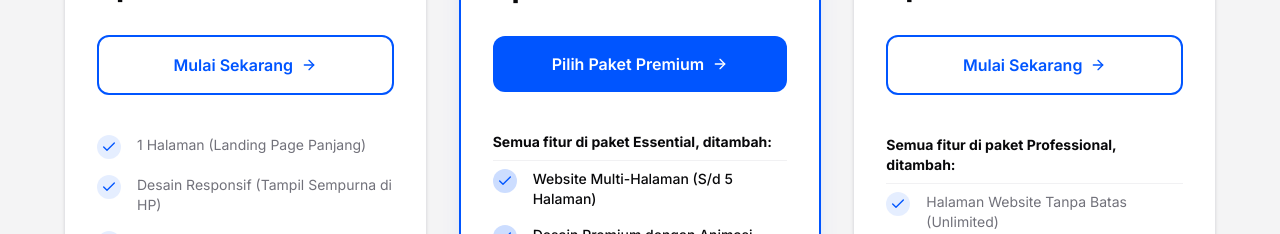
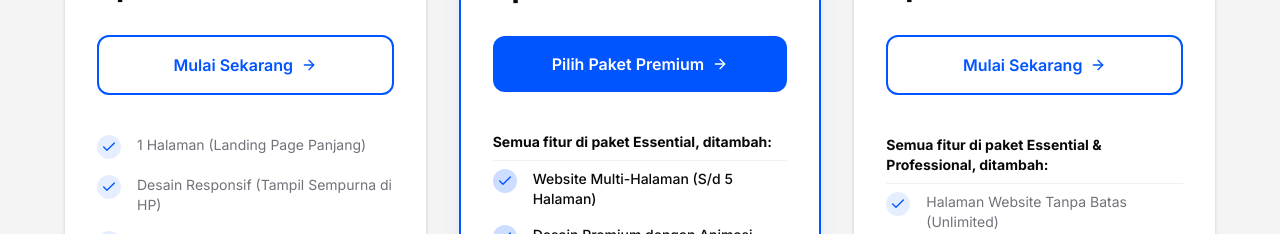
Before and after one commit to damosfxa/landingpage, a Next.js app: page / in a window 1280 px wide. Shown: the part 4720-4954 px from the top of the page. Built offline with nearby package versions, Linux system fonts and the light colour scheme.

Commit message:
fix: update pricing text for enterprise tier

```diff
--- a/src/components/sections/pricing.tsx
+++ b/src/components/sections/pricing.tsx
@@ -150,7 +150,7 @@ export function PricingSection() {
               <ul className="mt-10 flex-1 space-y-4">
                 {i > 0 && (
                   <li className="mb-2 pb-2 text-sm font-bold text-foreground border-b border-border/50">
-                    Semua fitur di paket {i === 1 ? "Essential" : "Professional"}, ditambah:
+                    Semua fitur di paket {i === 1 ? "Essential" : "Essential & Professional"}, ditambah:
                   </li>
                 )}
                 {plan.features.map((feature, idx) => (
```
